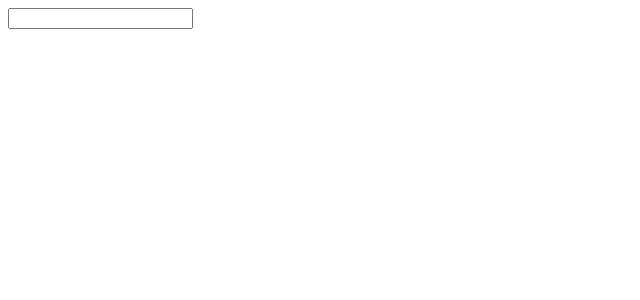
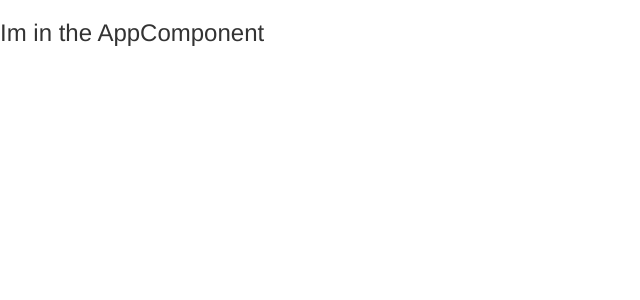
Before and after one commit to mcrisostomo9/first-angular-app, an Angular app: page / in a window 1280 px wide. Shown: the top 300 px of the page, without its empty margins (0-640 px from the left). Built offline with nearby package versions, Linux system fonts and the light colour scheme.

Commit message:
added server component

```diff
--- a/package.json
+++ b/package.json
@@ -20,6 +20,7 @@
     "@angular/platform-browser": "^4.0.0",
     "@angular/platform-browser-dynamic": "^4.0.0",
     "@angular/router": "^4.0.0",
+    "bootstrap": "^3.3.7",
     "core-js": "^2.4.1",
     "rxjs": "^5.1.0",
     "zone.js": "^0.8.4"
@@ -35,9 +36,9 @@
     "karma": "~1.4.1",
     "karma-chrome-launcher": "~2.1.1",
     "karma-cli": "~1.0.1",
+    "karma-coverage-istanbul-reporter": "^0.2.0",
     "karma-jasmine": "~1.1.0",
     "karma-jasmine-html-reporter": "^0.2.2",
-    "karma-coverage-istanbul-reporter": "^0.2.0",
     "protractor": "~5.1.0",
     "ts-node": "~2.0.0",
     "tslint": "~4.5.0",
--- a/src/app/app.component.html
+++ b/src/app/app.component.html
@@ -1,2 +1 @@
-<input type="text" [(ngModel)]="name">
-<p>{{ name }}</p>
+<h3>Im in the AppComponent </h3>
--- a/src/app/app.component.ts
+++ b/src/app/app.component.ts
@@ -6,5 +6,5 @@ import { Component } from '@angular/core';
   styleUrls: ['./app.component.css']
 })
 export class AppComponent {
-  name = '';
+
 }
--- a/src/app/app.module.ts
+++ b/src/app/app.module.ts
@@ -4,10 +4,12 @@ import { FormsModule } from '@angular/forms';
 import { HttpModule } from '@angular/http';
 
 import { AppComponent } from './app.component';
+import { ServerComponent } from './server/server.component'
 
 @NgModule({
   declarations: [
-    AppComponent
+    AppComponent,
+    ServerComponent
   ],
   imports: [
     BrowserModule,
--- /dev/null
+++ b/src/app/server/server.component.html
@@ -0,0 +1 @@
+<p>The server component</p>
--- a/src/index.html
+++ b/src/index.html
@@ -2,7 +2,7 @@
 <html lang="en">
 <head>
   <meta charset="utf-8">
-  <title>FirstAngularApp</title>
+  <title>Mark's Angular App</title>
   <base href="/">
 
   <meta name="viewport" content="width=device-width, initial-scale=1">
```
Also changed, not shown: src/app/server/server.component.ts (added, +9 -0 lines), .angular-cli.json, 1 other file (tests, documents, lock files or other folders).
